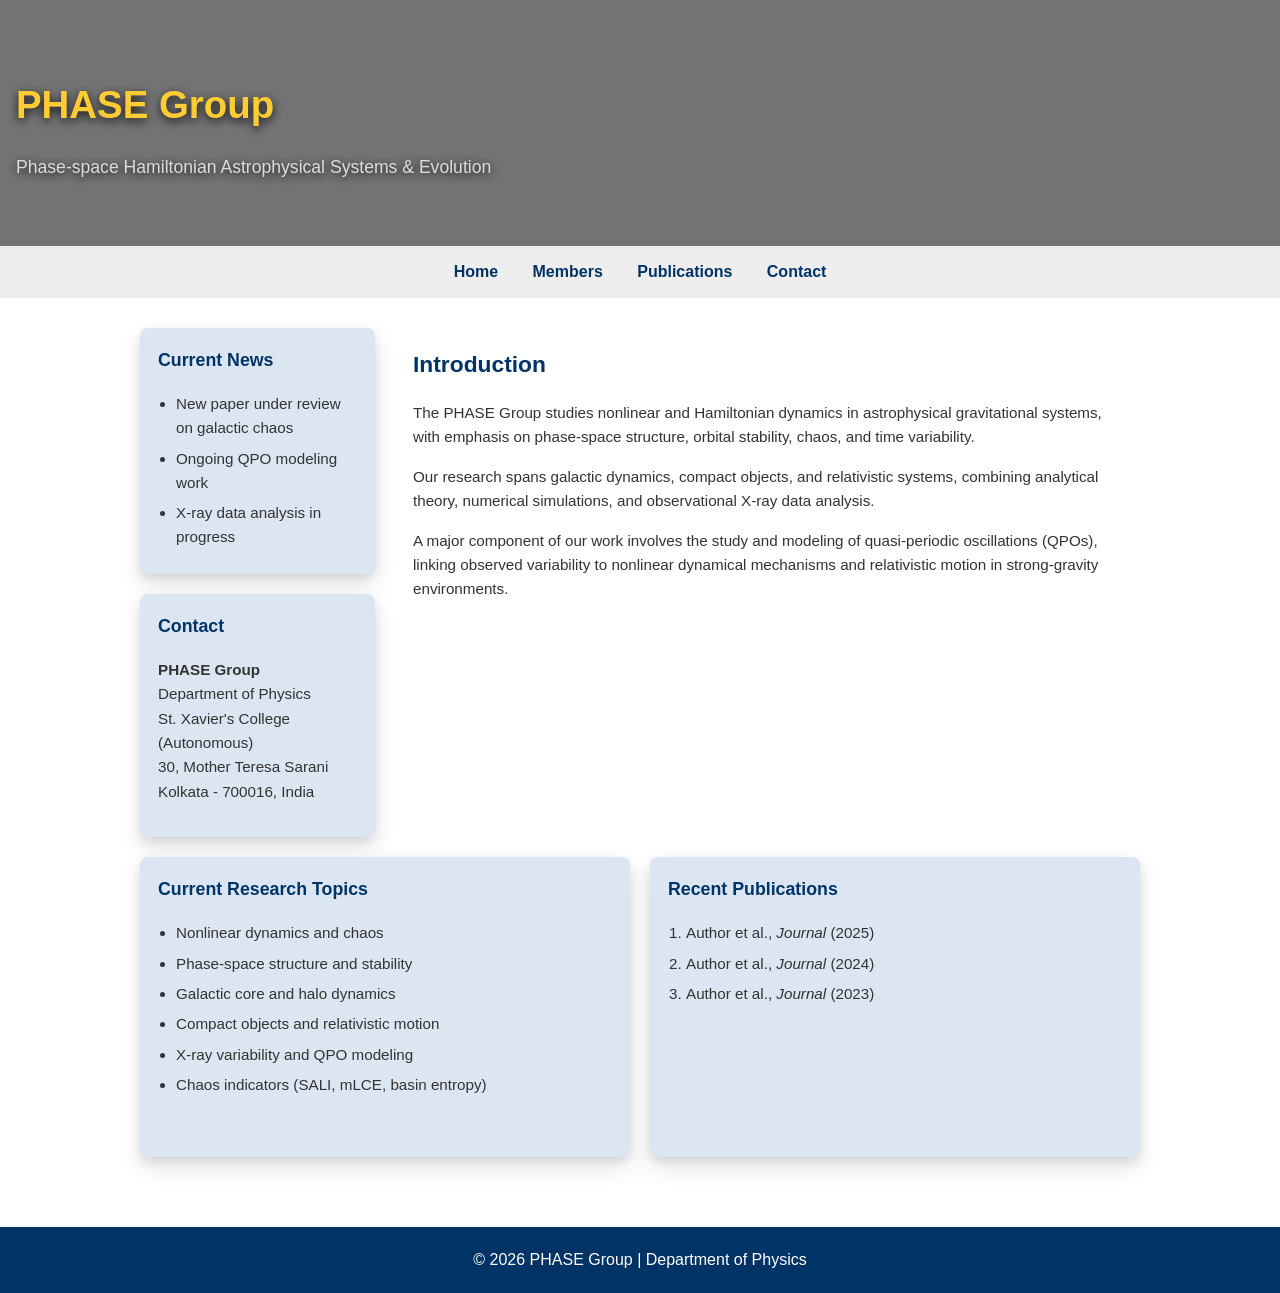
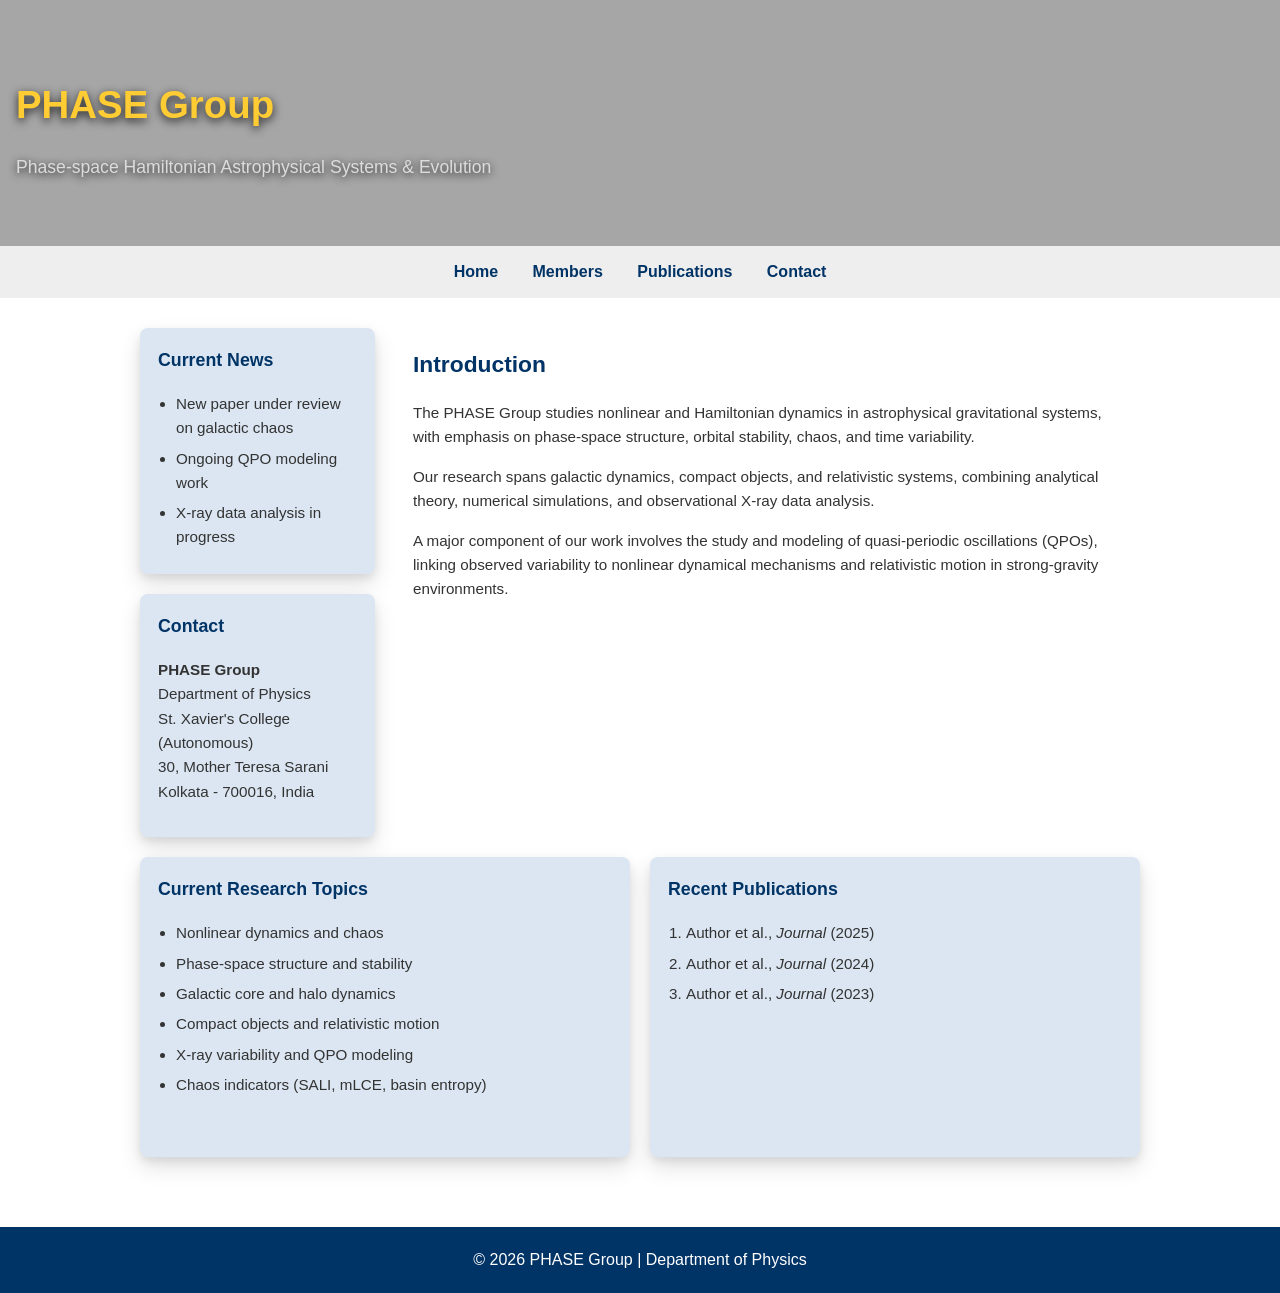

Update style.css

--- a/style.css
+++ b/style.css
@@ -23,7 +23,7 @@ body {
 /* ============================= */
 header {
     background-image: 
-        linear-gradient(rgba(0,0,0,0.55), rgba(0,0,0,0.55)),
+        linear-gradient(rgba(0,0,0,0.35), rgba(0,0,0,0.35)),
         url("assets/Galactic.png");
 
     background-size: cover;
@@ -46,13 +46,7 @@ header p {
     font-size: 1.1rem;
 }
 /* PI attribution line under title */
-.pi-line {
-    color: #f1f1f1;   /* clean white */
-    font-weight: 500;
-    color: #ffe8a3; /* soft gold, readable on galaxy background */
-    margin: 0.2rem 0 0.6rem;
-    text-shadow: 0 2px 6px rgba(0, 0, 0, 0.7);
-}
+
 
 /* ============================= */
 /* NAVIGATION */
@@ -605,16 +599,22 @@ footer {
 }
 
 .pi-line {
-    margin: 2px 0;
-    font-size: 14px;
-    color: #555;
+    margin: 4px 0;
+    font-size: 1.05rem;
+    color: #ffd966;   /* soft gold (lighter than title) */
+    text-shadow: 0 2px 6px rgba(0,0,0,0.7);
 }
 
 .tagline {
+    font-size: 1rem;
+    color: #ffe8a3;   /* even softer gold */
+    text-shadow: 0 2px 6px rgba(0,0,0,0.7);
+}
+/* .tagline {
     margin: 0;
     font-size: 13px;
     color: #777;
-}
+} */
 
 /* NAVBAR */
 .navbar {
